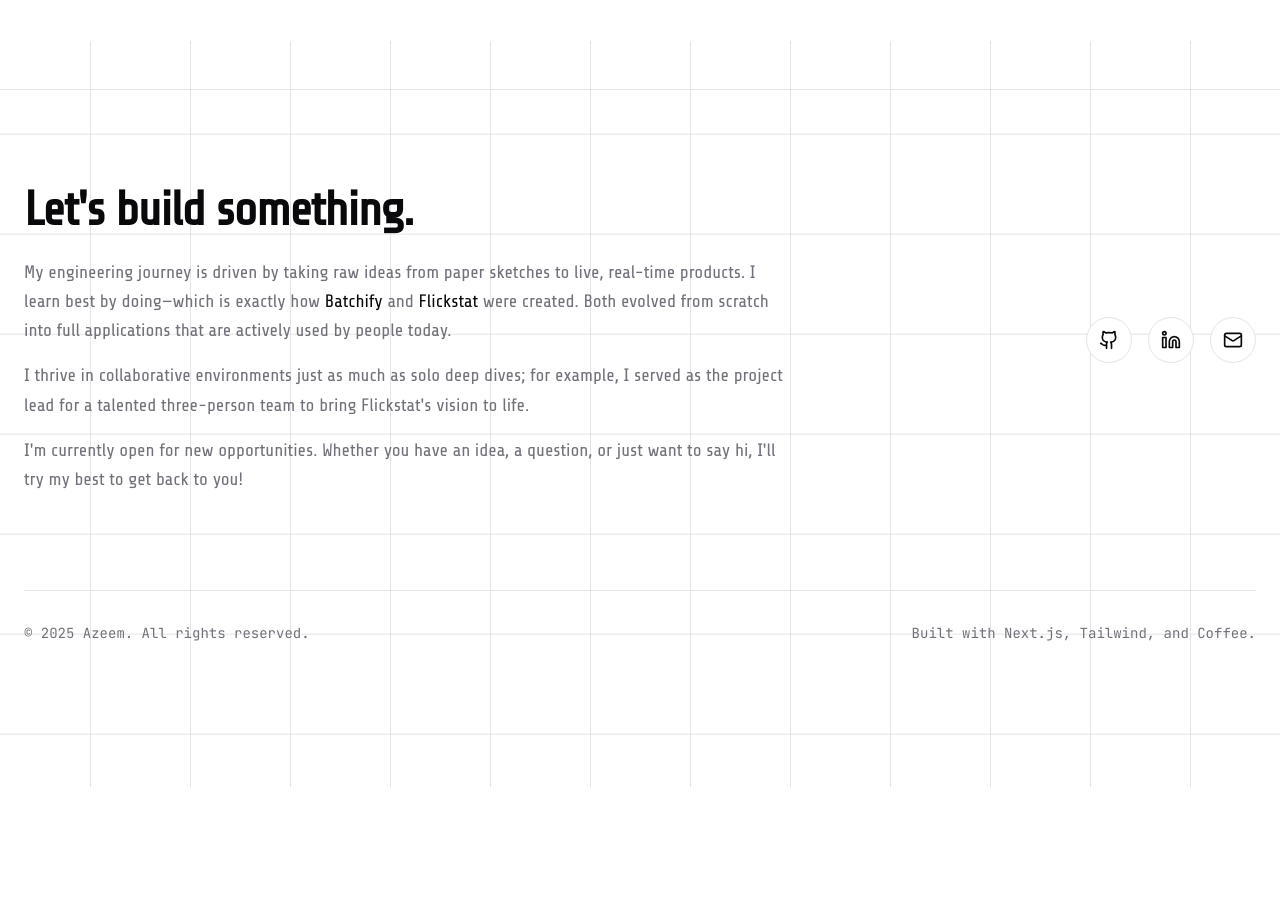
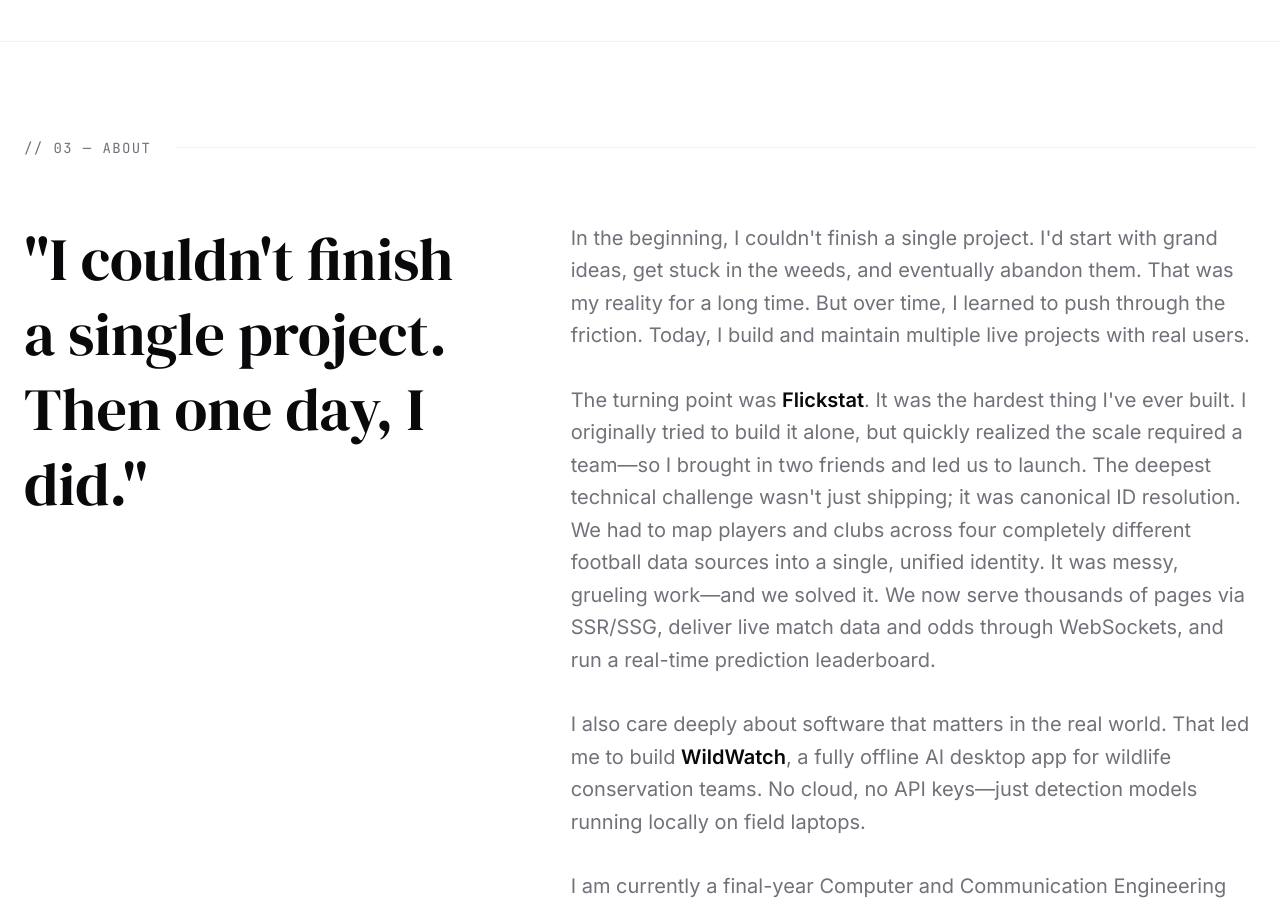
Before and after one commit to azeem6262/portfolio, a Next.js app: page / in a window 1280 px wide. Shown: the part 3220-4127 px from the top of the page. Before the commit the page ends 4007 px from the top, so only its background shows below. Built offline with nearby package versions, Linux system fonts and the light colour scheme.

Commit message:
feat: add editorial utilitarian about section

```diff
--- /dev/null
+++ b/app/components/AboutSection.tsx
@@ -0,0 +1,51 @@
+"use client";
+
+export function AboutSection() {
+  return (
+    <section id="about" className="w-full py-24 relative font-inter bg-background text-foreground border-t border-border/50">
+      <div className="max-w-7xl mx-auto px-4 md:px-6">
+        {/* Section Label */}
+        <div className="mb-16 flex items-center gap-6">
+          <p className="font-mono text-sm tracking-widest text-muted-foreground uppercase">
+            // 03 — About
+          </p>
+          <div className="h-px bg-border/50 flex-1"></div>
+        </div>
+
+        <div className="grid grid-cols-1 lg:grid-cols-12 gap-12 lg:gap-20 items-start">
+          {/* Left Column: The Anchor */}
+          <div className="lg:col-span-5 flex flex-col gap-8 lg:sticky lg:top-32">
+            <blockquote className="font-serif text-4xl md:text-5xl lg:text-6xl text-foreground leading-tight relative">
+              <span className="absolute -left-4 md:-left-8 top-2 w-1.5 h-full bg-chartreuse"></span>
+              "I couldn't finish a single project. Then one day, I did."
+            </blockquote>
+          </div>
+
+          {/* Right Column: The Prose */}
+          <div className="lg:col-span-7 flex flex-col gap-6 md:gap-8 text-lg md:text-xl text-muted-foreground leading-relaxed">
+            <p>
+              In the beginning, I couldn't finish a single project. I'd start with grand ideas, get stuck in the weeds, and eventually abandon them. That was my reality for a long time. But over time, I learned to push through the friction. Today, I build and maintain multiple live projects with real users.
+            </p>
+            <p>
+              The turning point was <strong className="text-foreground font-semibold">Flickstat</strong>. It was the hardest thing I've ever built. I originally tried to build it alone, but quickly realized the scale required a team—so I brought in two friends and led us to launch. The deepest technical challenge wasn't just shipping; it was canonical ID resolution. We had to map players and clubs across four completely different football data sources into a single, unified identity. It was messy, grueling work—and we solved it. We now serve thousands of pages via SSR/SSG, deliver live match data and odds through WebSockets, and run a real-time prediction leaderboard.
+            </p>
+            <p>
+              I also care deeply about software that matters in the real world. That led me to build <strong className="text-foreground font-semibold">WildWatch</strong>, a fully offline AI desktop app for wildlife conservation teams. No cloud, no API keys—just detection models running locally on field laptops.
+            </p>
+            <p>
+              I am currently a final-year Computer and Communication Engineering student at Manipal University Jaipur (CGPA 8.68). Based in Rajasthan, India, I'm actively looking for opportunities to tackle hard, meaningful engineering problems.
+            </p>
+
+            {/* Stat Row */}
+            <div className="mt-8 pt-8 border-t border-border flex flex-wrap gap-x-6 gap-y-4 font-mono text-sm uppercase tracking-wider text-foreground">
+              <span className="flex items-center gap-2"><span className="text-chartreuse text-xl">✦</span> 4 Live Projects</span>
+              <span className="flex items-center gap-2"><span className="text-chartreuse text-xl">✦</span> 1 Founded Company</span>
+              <span className="flex items-center gap-2"><span className="text-chartreuse text-xl">✦</span> 1,000+ SSR Pages</span>
+              <span className="flex items-center gap-2"><span className="text-chartreuse text-xl">✦</span> Real Users</span>
+            </div>
+          </div>
+        </div>
+      </div>
+    </section>
+  );
+}
--- a/app/page.tsx
+++ b/app/page.tsx
@@ -7,6 +7,7 @@ import { Moon, Sun } from "lucide-react";
 import { useEffect, useState } from "react";
 import { Terminal } from "./components/Terminal";
 import { ProjectsSection } from "./components/ProjectsSection";
+import { AboutSection } from "./components/AboutSection";
 import { Contact } from "./components/Contact";
 import { Skills } from "./components/Skills";
 
@@ -69,6 +70,7 @@ export default function Home() {
       {/* Content Sections */}
       <Skills />
       <ProjectsSection />
+      <AboutSection />
       <Contact />
     </div>
   );
```
